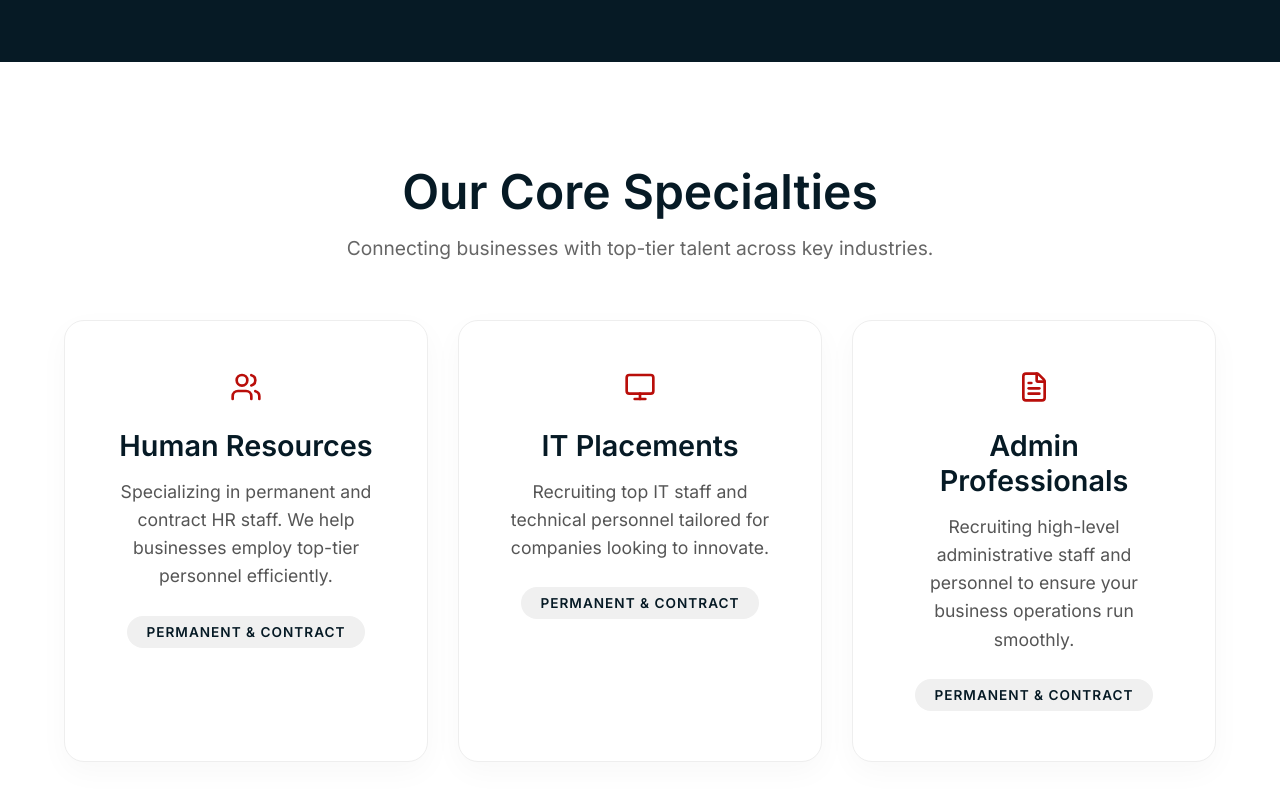
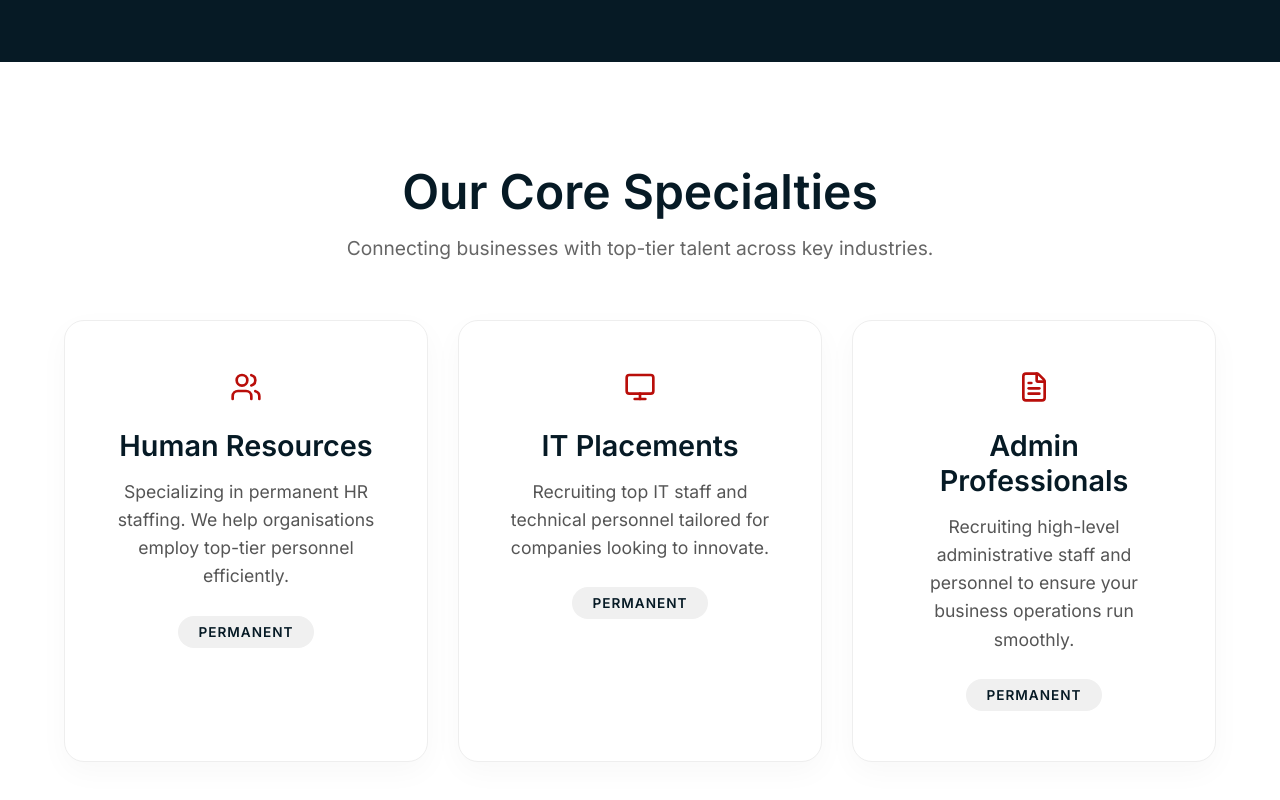
Before and after one commit to JosephMotshana/netbrains-website, a React (Vite) app: page /services in a window 1280 px wide. Shown: the part 418-1218 px from the top of the page. Built offline with nearby package versions, Linux system fonts and the light colour scheme.

Commit message:
We thank God

```diff
--- a/src/pages/Services.jsx
+++ b/src/pages/Services.jsx
@@ -14,21 +14,21 @@ const Services = () => {
   const specialties = [
     {
       title: "Human Resources",
-      desc: "Specializing in permanent and contract HR staff. We help businesses employ top-tier personnel efficiently.",
+      desc: "Specializing in permanent HR staffing. We help organisations employ top-tier personnel efficiently.",
       icon: <Users size={32} />,
-      type: "Permanent & Contract"
+      type: "Permanent"
     },
     {
       title: "IT Placements",
       desc: "Recruiting top IT staff and technical personnel tailored for companies looking to innovate.",
       icon: <Monitor size={32} />,
-      type: "Permanent & Contract"
+      type: "Permanent"
     },
     {
       title: "Admin Professionals",
       desc: "Recruiting high-level administrative staff and personnel to ensure your business operations run smoothly.",
       icon: <FileText size={32} />,
-      type: "Permanent & Contract"
+      type: "Permanent"
     }
   ];
 
```
